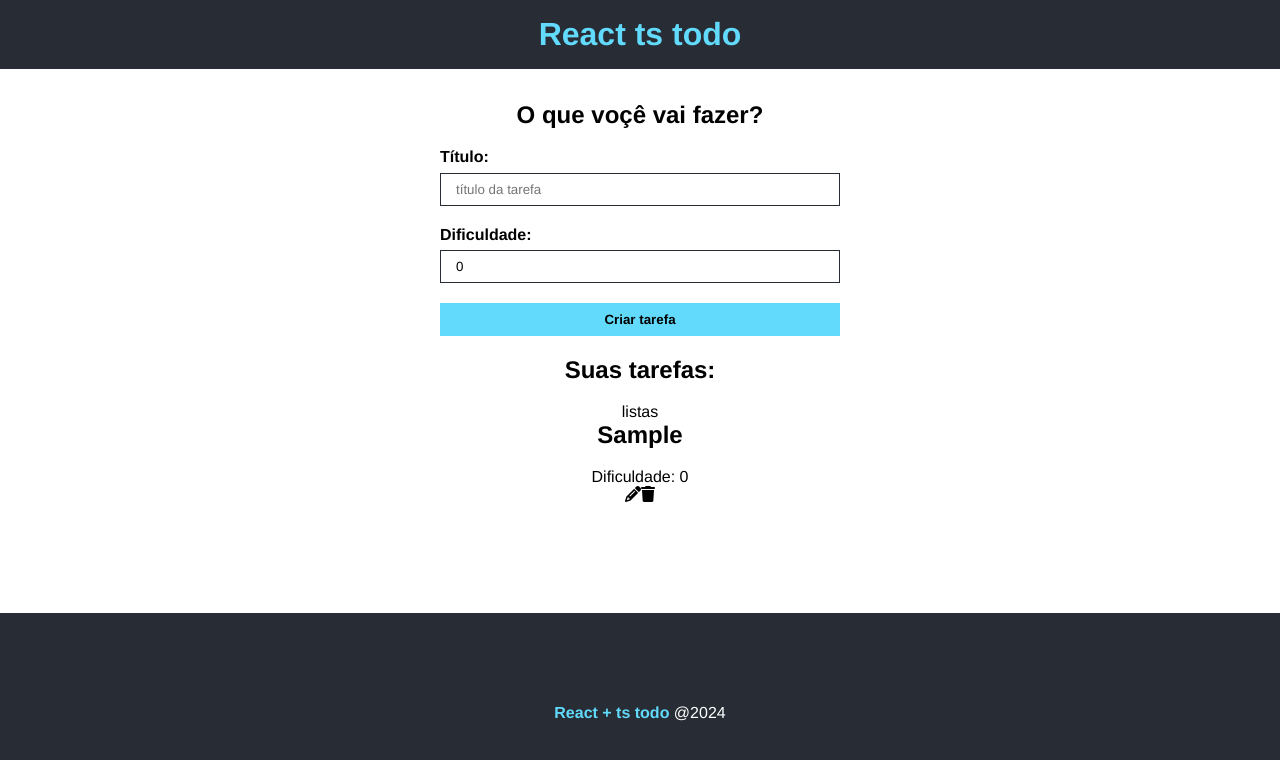
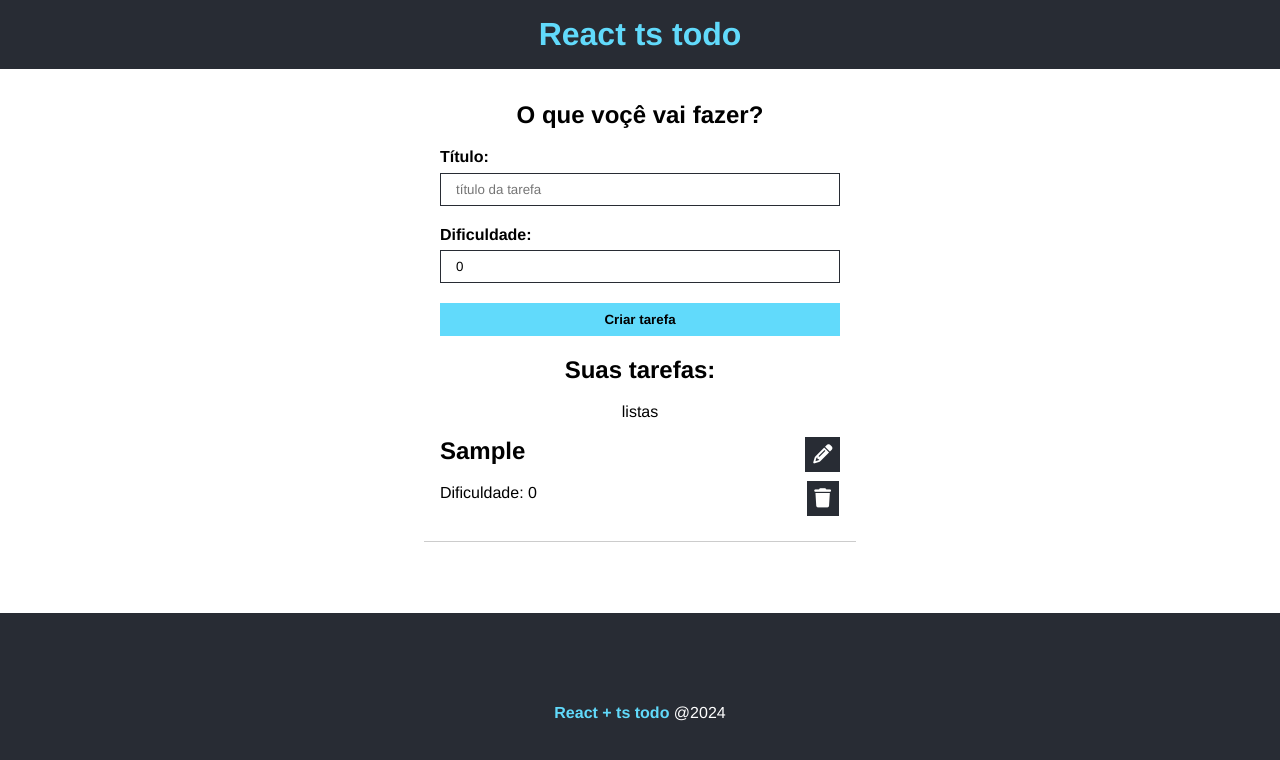
Before and after one commit to Dannick10/todolistwithTypescript, a React (Vite) app: page / in a window 1280 px wide. Both pictures are taken after typing "Sample" into the empty fields and a click on the input "Criar tarefa". Shown: the top 760 px of the page. Built offline with nearby package versions, Linux system fonts and the light colour scheme.

Commit message:
tarefa styles

```diff
--- a/src/components/TaskList.tsx
+++ b/src/components/TaskList.tsx
@@ -2,7 +2,7 @@
 
 import { Itask } from '../interfaces/Task'
 
-import styles from '../interface/taskList.module.css'
+import styles from './taskList.module.css'
 
 interface Props {
   taskListArray: Itask[]
@@ -13,12 +13,12 @@
     <>
   {taskListArray.length > 0 ? (
       taskListArray.map((test) => (
-        <div key={test.id}>
-          <div>
+        <div key={test.id} className={styles.task}>
+          <div className={styles.details}>
           <h2>{test.title}</h2>
           <p>Dificuldade: {test.difficulty}</p>
           </div>
-          <div>
+          <div className={styles.actions}>
           <i className="fa-solid fa-pencil"></i>
           <i className="fa-solid fa-trash"></i>
           </div>
--- a/src/components/taskList.module.css
+++ b/src/components/taskList.module.css
@@ -0,0 +1,38 @@
+.task {
+    display: flex;
+    justify-content: space-between;
+    max-width: 400px;
+    margin: 0 auto;
+    border-bottom: 1px solid #ccc;
+    padding: 1em;
+}
+
+.details {
+    text-align: left;
+}
+
+.details h4{
+    font-size: 1.2em;
+    margin-bottom: 1em;
+}
+
+.actions {
+    display: flex;
+    flex-direction: column;
+    align-items: center;
+    justify-content: center;
+}
+
+.actions i {
+    margin-bottom: .5em;
+    font-size: 1.2em;
+    cursor: pointer;
+    background-color: #282c34;
+    color: #fff;
+    padding: 0.4em;
+    transition: .5s;
+}
+
+.actions i:hover{
+    color: #61dafb;
+}
```
